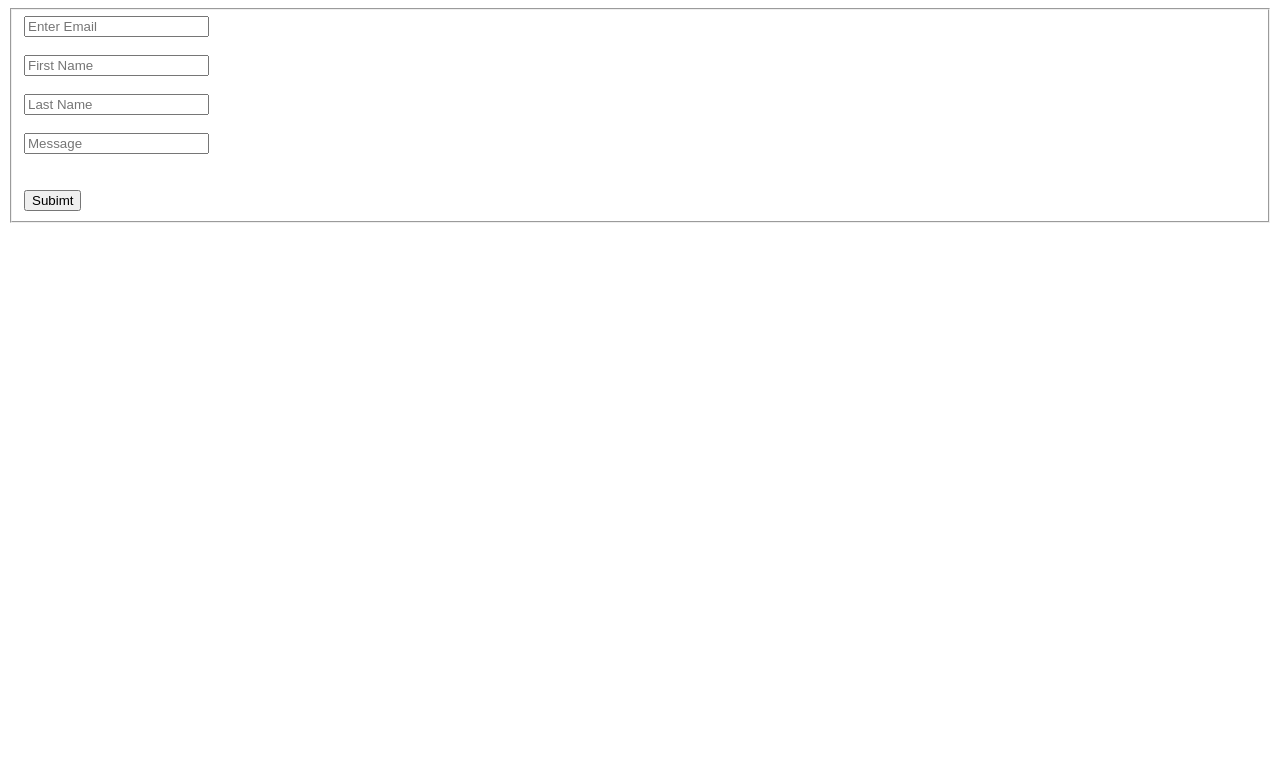
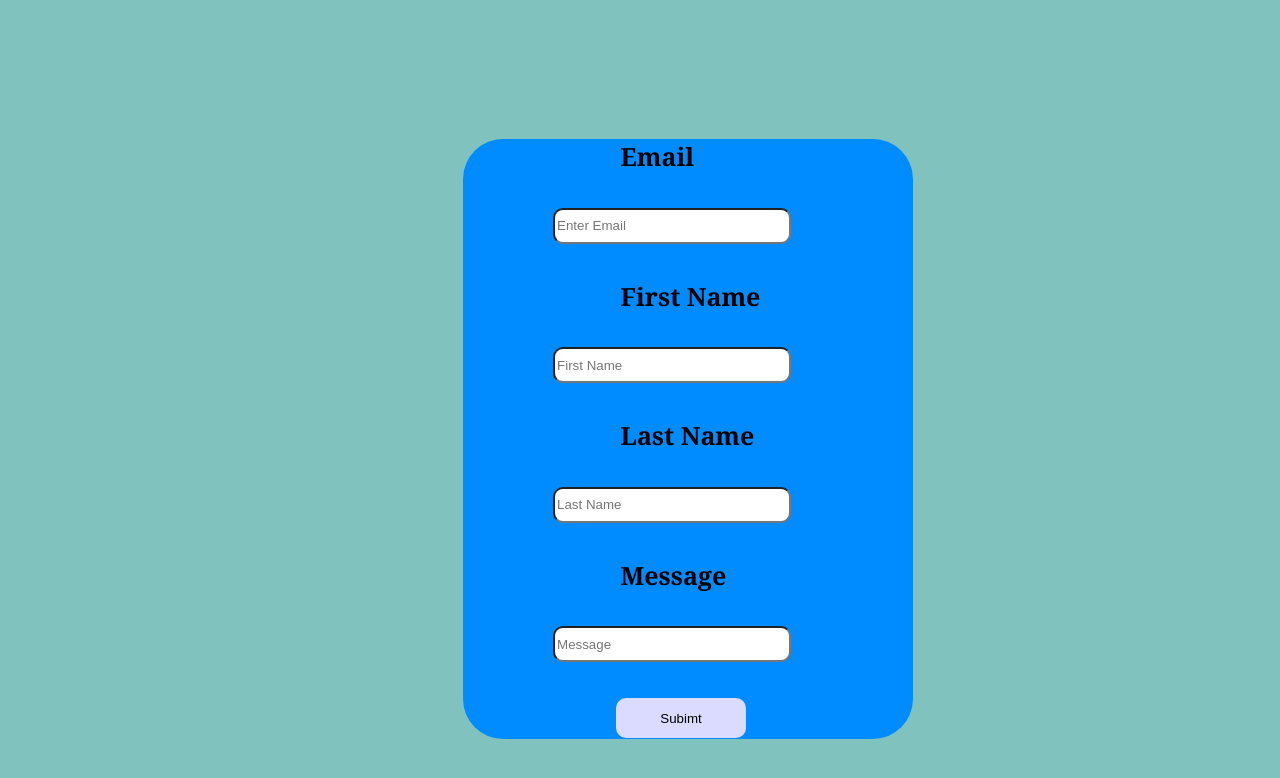
Before and after one commit to fatjongashii/webi, a plain HTML site: page head.html in a window 1280 px wide. Drawn offline with Linux system fonts and the light colour scheme.

Commit message:
Stilizimi me css

```diff
--- /dev/null
+++ b/head.css
@@ -0,0 +1,37 @@
+body{
+    background-color: rgb(128, 195, 190);
+}
+
+.contact-form{
+    border-radius: 40px;
+   width: 450px;
+   height: 600px;
+   background-color: rgb(0, 140, 255);
+   margin: 25%;
+   margin-left:36%;
+margin-top: 11%;
+}
+
+.shkrimi{
+font-size: 25px;
+    margin-left: 35%;
+    font-family:Cambria, Cochin, Georgia, Times, 'Times New Roman', serif;
+}
+
+.inputa{
+    width: 230px;
+    height: 30px;
+border-radius: 10px;
+margin-left: 20%;
+}
+
+
+.butoni{
+width: 130px;
+height: 40px;
+border-radius: 10px;
+    background-color: rgb(219, 219, 255);
+    border: none;
+    margin-left: 34%;
+    color: black;
+}
--- a/head.html
+++ b/head.html
@@ -5,26 +5,32 @@
     <meta http-equiv="X-UA-Compatible" content="IE=edge">
     <meta name="viewport" content="width=device-width, initial-scale=1.0">
     <title>Document</title>
+    <link rel="stylesheet" href="head.css">
 </head>
 <body>
-
-<div class="contact-form">
-    <fieldset>
-    <input type="email" placeholder="Enter Email">
+    <div class="contact-form">
+      <h1 class="shkrimi">Email</h1>
+      <br>
+    <input type="email" placeholder="Enter Email" class="inputa">
     <br>
     <br>
-    <input type="text" placeholder="First Name">
+    <h1 class="shkrimi">First Name</h1>
+    <br>
+    <input type="text" placeholder="First Name" class="inputa">
     <br>
     <br>
-    <input type="text" placeholder="Last Name">
+    <h1 class="shkrimi">Last Name</h1>
+    <br>
+    <input type="text" placeholder="Last Name" class="inputa">
     <br>
     <br>
-    <input type="text" placeholder="Message">
+    <h1 class="shkrimi">Message</h1>
+    <br>
+    <input type="text" placeholder="Message" class="inputa">
     <br>
     <br>
     <br>
-    <button>Subimt</button>
-</fieldset>
+    <button class="butoni">Subimt</button>
 </div>
 </body>
 </html>
```
Also changed, not shown: index.html (+1 -0 lines).
